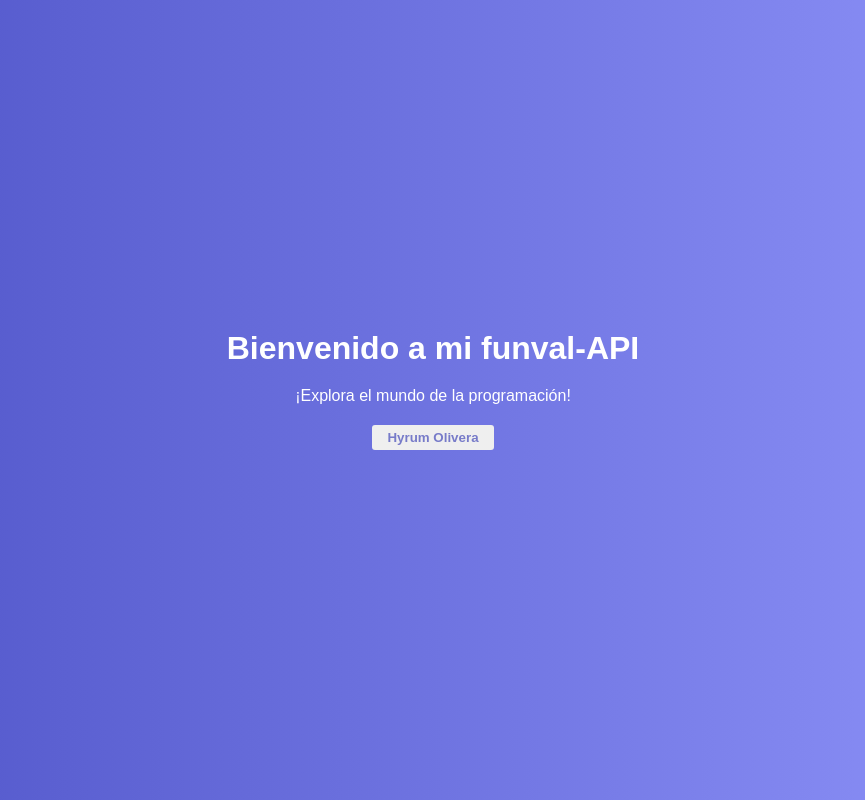
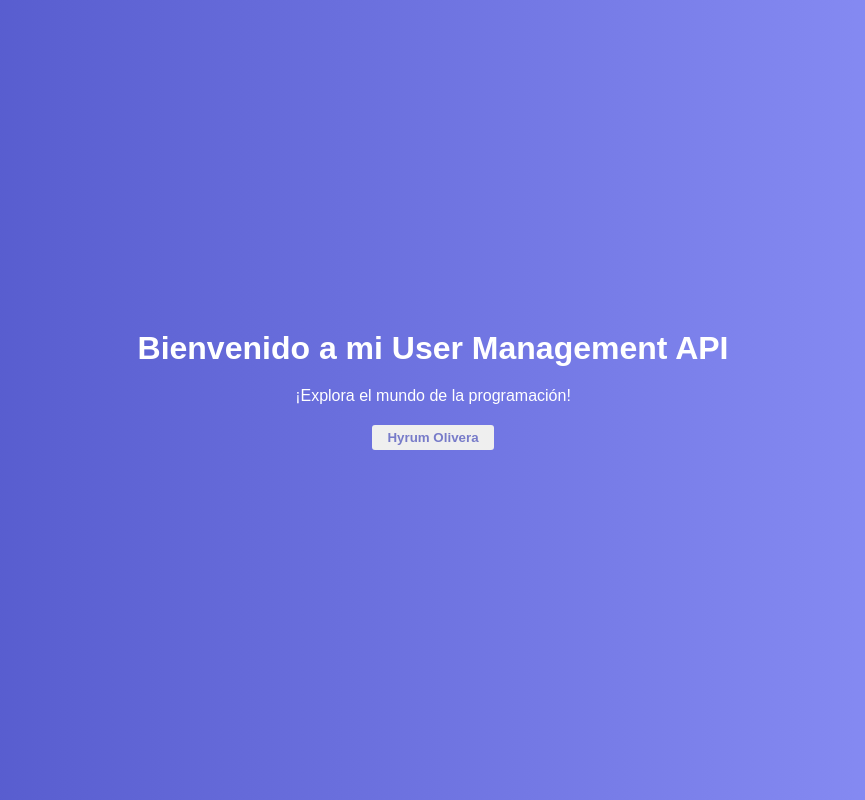
Before and after one commit to HyrumOlivera0730/MiniProyecto, a website: page index.html in a window 1280 px wide. Shown: the whole page, without its empty margins (207-1072 px from the left). Drawn offline with Linux system fonts and the light colour scheme.

Commit message:
Insert Readme

```diff
--- a/index.html
+++ b/index.html
@@ -37,7 +37,7 @@
 <body>
     <div class="cajaGeneral">
         <div class="titulo">
-            <h1>Bienvenido a mi funval-API</h1>
+            <h1>Bienvenido a mi User Management API</h1>
         </div>
         <div class="subTitulo">
             <p>¡Explora el mundo de la programación!</p>
```
Also changed, not shown: README.md (added).
